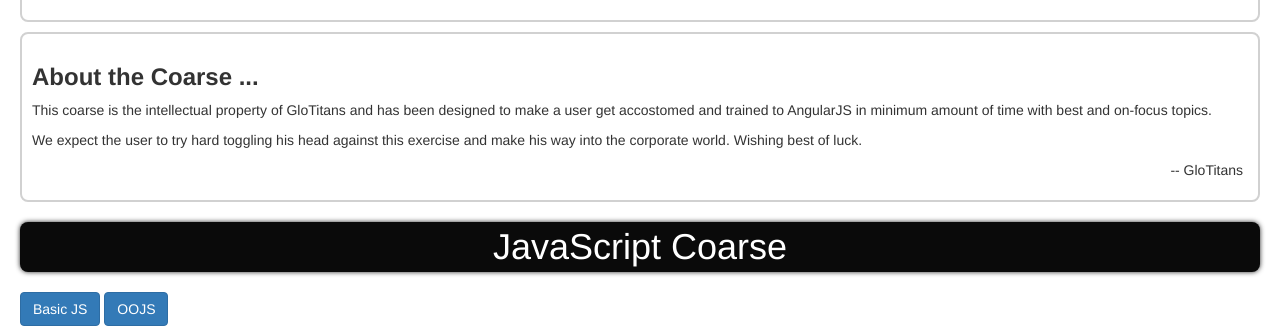
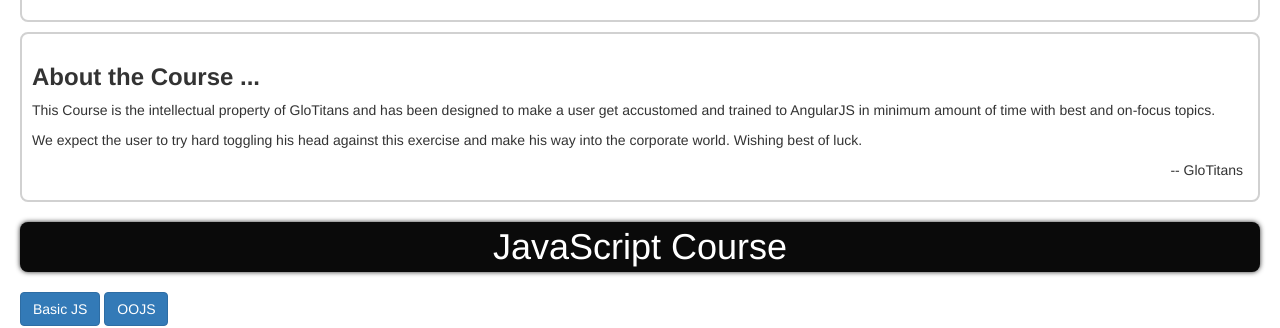
Before and after one commit to jakhussain/jakhussain.github.io, a plain HTML site: page index.html in a window 1280 px wide. Shown: the part 302-630 px from the top of the page. Drawn offline with nearby package versions, Linux system fonts and the light colour scheme; some packages are replaced by stand-ins of ours.

Commit message:
Spelling updated

```diff
--- a/index.html
+++ b/index.html
@@ -57,13 +57,13 @@
 </section>
 
 <section class="section2">
-	<h3><b>About the Coarse ...</b></h3>
-	<p>This coarse is the intellectual property of GloTitans and has been designed to make a user get accostomed and trained to AngularJS in minimum amount of time with best and on-focus topics.</p>
+	<h3><b>About the Course ...</b></h3>
+	<p>This Course is the intellectual property of GloTitans and has been designed to make a user get accustomed and trained to AngularJS in minimum amount of time with best and on-focus topics.</p>
 	<p>We expect the user to try hard toggling his head against this exercise and make his way into the corporate world. Wishing best of luck.</p>
 	<p class="tRight">-- GloTitans</p>
 </section>
 <section class="section1">
-	<h1>JavaScript Coarse</h1>
+	<h1>JavaScript Course</h1>
 </section>
 
 
```
